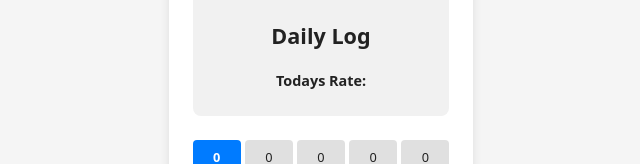
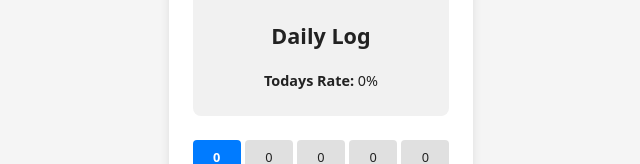
Before and after one commit to jeffdinsmore/acceptance_rate, a React (Vite) app: page / in a window 1280 px wide. Shown: the part 546-710 px from the top of the page, without its empty margins (319-959 px from the left). Built offline with nearby package versions, Linux system fonts and the light colour scheme.

Commit message:
trying to fix the undefined todays rate

```diff
--- a/src/App.tsx
+++ b/src/App.tsx
@@ -57,7 +57,7 @@ console.log("filled once", filledOnce, useOrderStore.getState(), [...my, "5"].sl
 
       <div className="daily-log">
         <h2>Daily Log</h2>
-        <p><strong>Todays Rate:</strong> {todaysEntry && todaysEntry.rate && todaysEntry.rate + "%"}</p>
+        <p><strong>Todays Rate:</strong> {todaysEntry && todaysEntry.rate ? todaysEntry.rate + "%" : "0%"}</p>
         <ul>
           {dailies.map((entry, i) => (
             <li key={i}>
```
